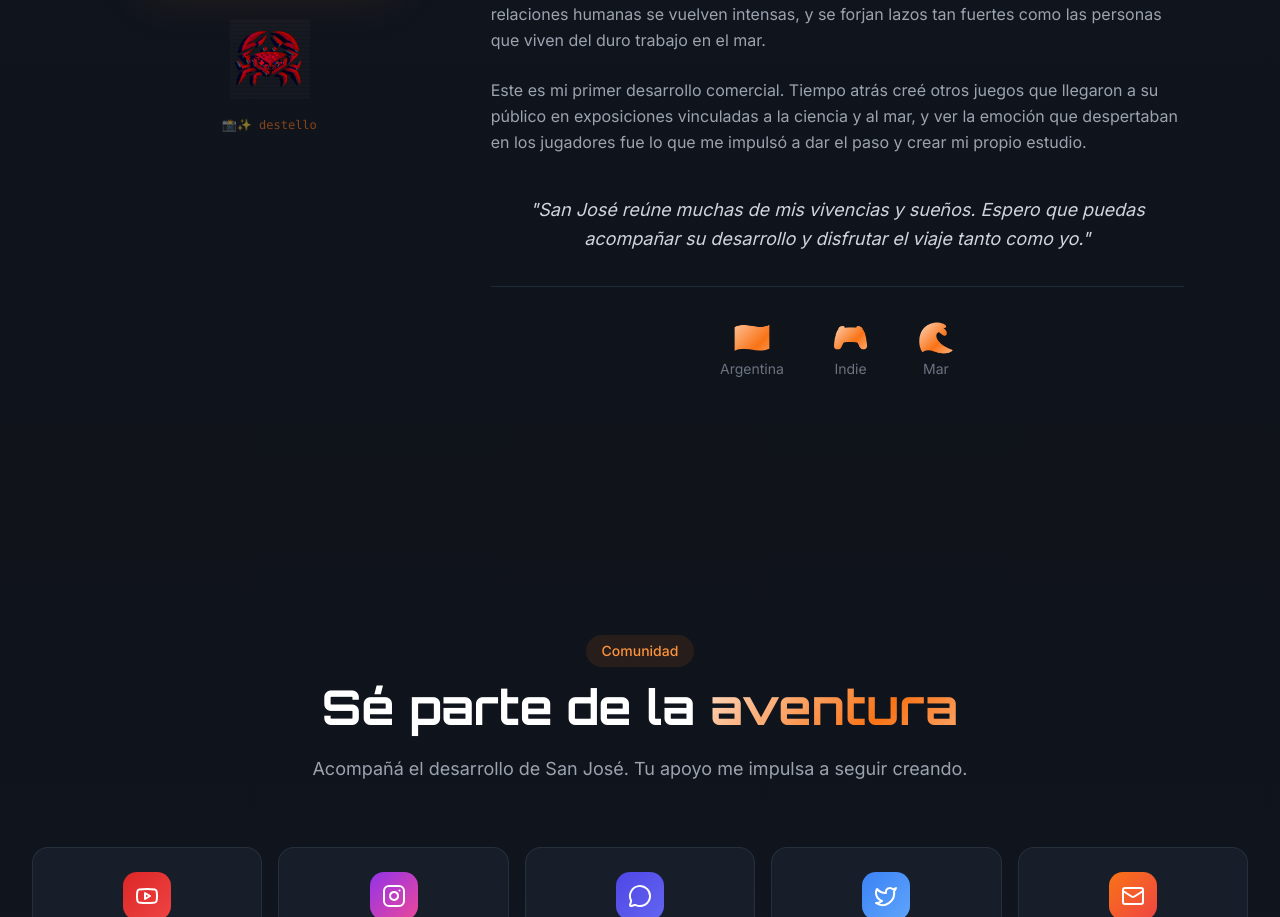
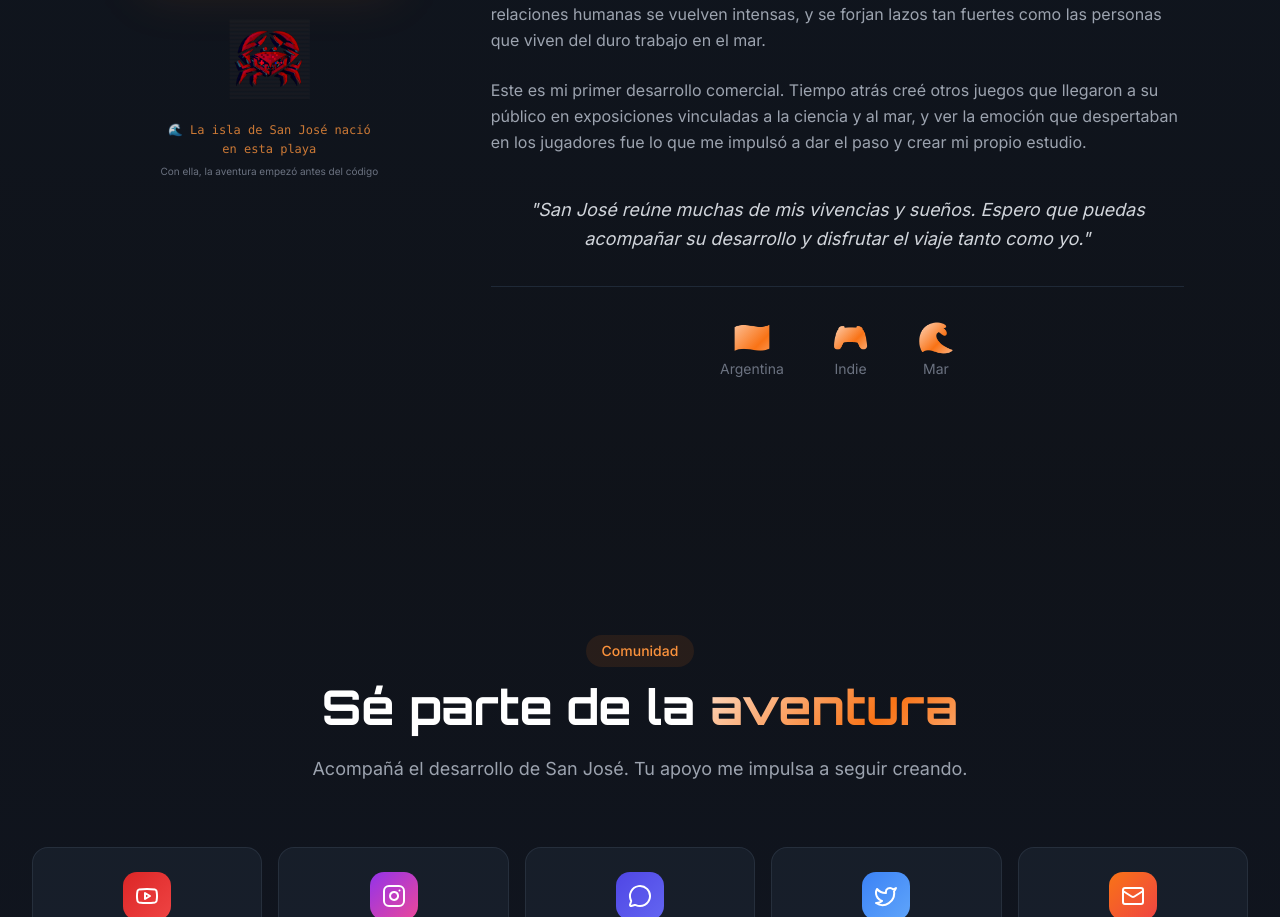
Before and after one commit to marchup/CrabCodeStudio, a React (Vite) app: page / in a window 1280 px wide. Shown: the part 2912-3829 px from the top of the page. Built offline with nearby package versions, Linux system fonts and the light colour scheme.

Commit message:
Update AboutSection.tsx

```diff
--- a/src/sections/AboutSection.tsx
+++ b/src/sections/AboutSection.tsx
@@ -110,10 +110,16 @@ const AboutSection = () => {
               </div>
             </div>
 
-            {/* Indicador del efecto */}
-            <p className="text-xs text-orange-500/50 mt-3 font-mono">
-              {blendProgress > 0.8 ? '🎨 pintura' : '📸✨ destello'}
-            </p>
+            {/* El origen de San José */}
+<div className="mt-4 text-center">
+  <p className="text-xs text-orange-400/80 font-mono leading-relaxed max-w-[220px] mx-auto">
+    🌊 La isla de San José nació en esta playa
+  </p>
+  <p className="text-[10px] text-gray-500 mt-1">
+    Con ella, la aventura empezó antes del código
+  </p>
+</div>
+
           </div>
 
           {/* Columna derecha - Texto */}
```
